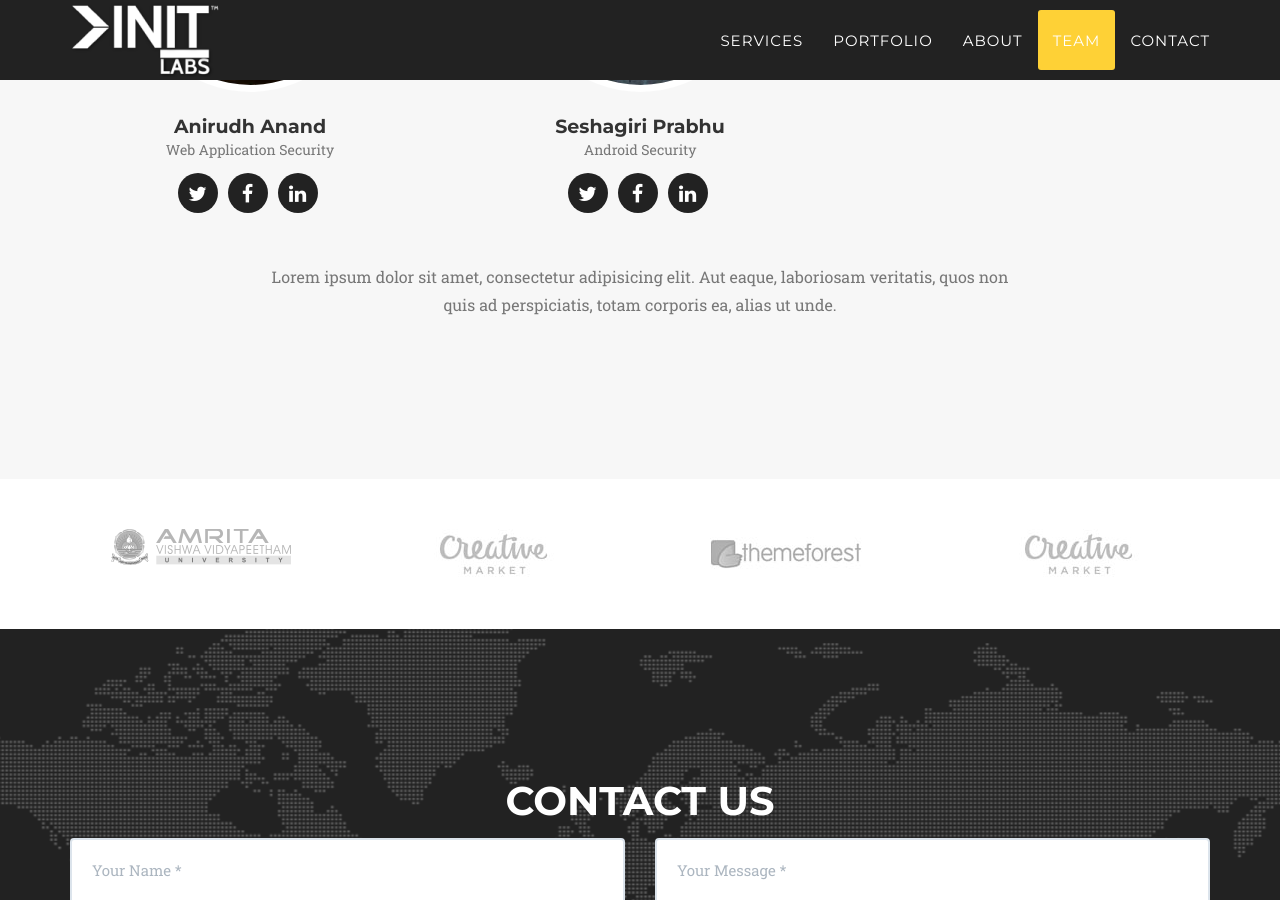
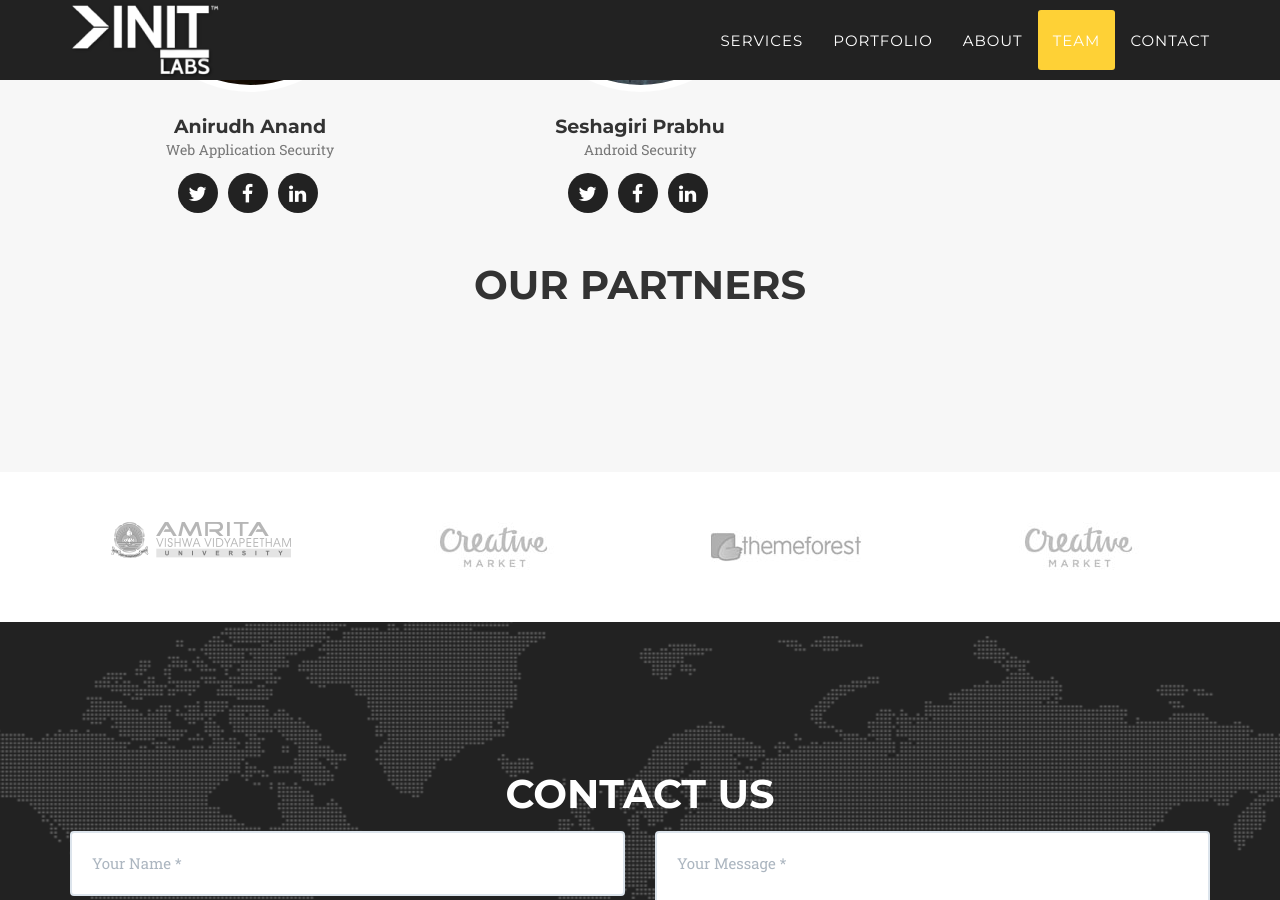
Before and after one commit to 0daylabs/test, a Jekyll site: the page built from index.html, in a window 1280 px wide and 900 px high, scrolled down 4793 px. Built offline with Jekyll 4.4.1, drawn with Linux system fonts in a browser that asks for light colours; some web fonts are replaced.

Commit message:
Fix #1
Removed Default text
Added Our Partners Heading

```diff
--- a/_includes/team.html
+++ b/_includes/team.html
@@ -26,7 +26,7 @@
             </div>
             <div class="row">
                 <div class="col-lg-8 col-lg-offset-2 text-center">
-                    <p class="large text-muted">Lorem ipsum dolor sit amet, consectetur adipisicing elit. Aut eaque, laboriosam veritatis, quos non quis ad perspiciatis, totam corporis ea, alias ut unde.</p>
+                    <h2 class="section-heading">Our Partners</h2>
                 </div>
             </div>
         </div>
```
